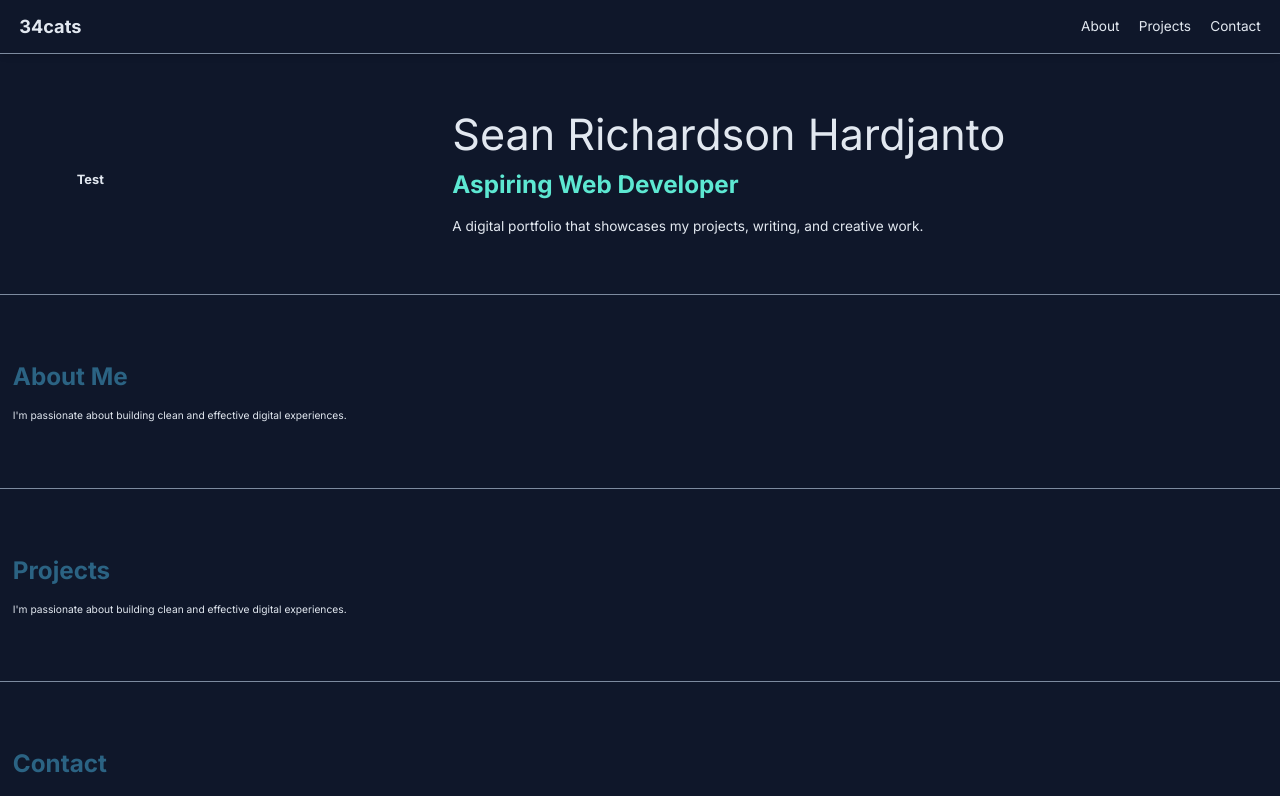
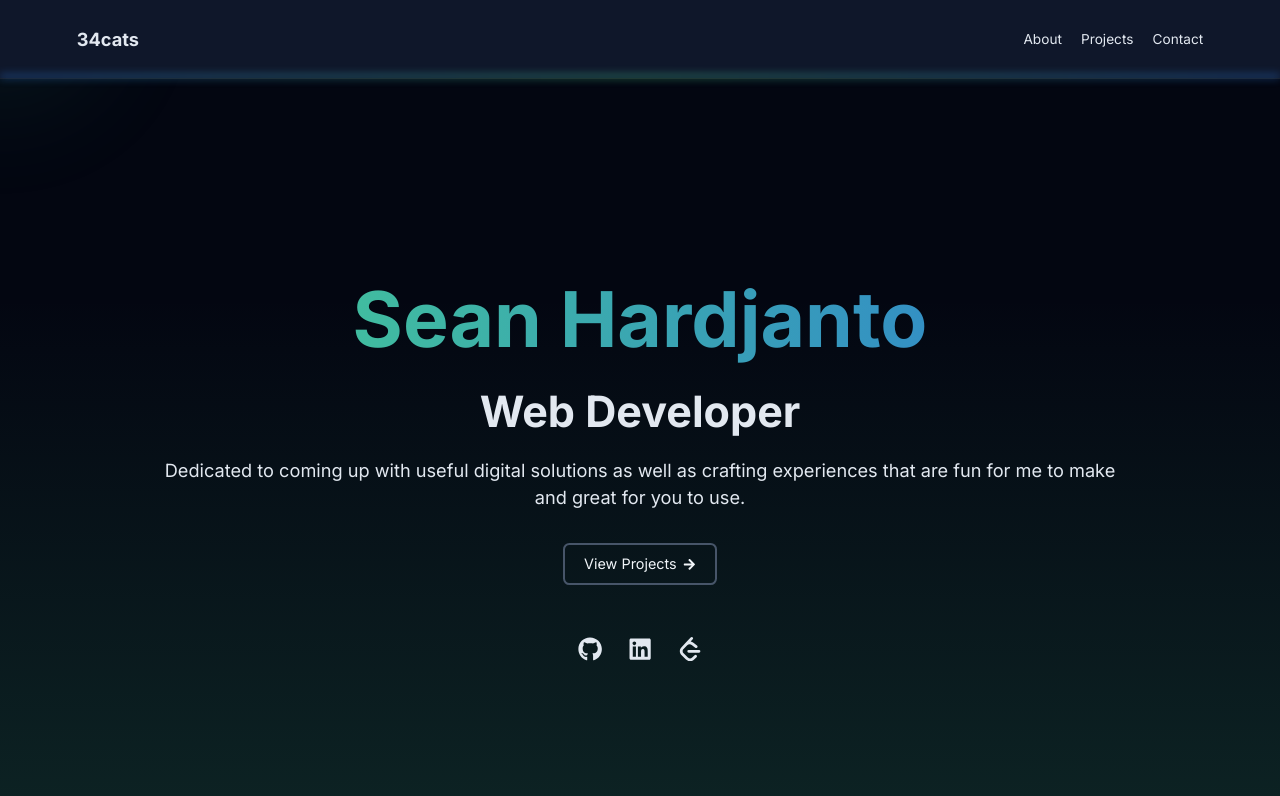
Before and after one commit to seanrh34/34cats, a React (Vite) app: page / in a window 1280 px wide. Shown: the top 796 px of the page. Built offline with nearby package versions, Linux system fonts and the light colour scheme.

Commit message:
Updated hero section

```diff
--- a/package.json
+++ b/package.json
@@ -13,6 +13,7 @@
     "@supabase/supabase-js": "^2.50.2",
     "react": "^19.1.0",
     "react-dom": "^19.1.0",
+    "react-icons": "^5.5.0",
     "react-router-dom": "^7.6.3"
   },
   "devDependencies": {
--- a/src/App.tsx
+++ b/src/App.tsx
@@ -1,13 +1,22 @@
 import { BrowserRouter as Router, Routes, Route } from 'react-router-dom'
+
+
+// Components
 import Navbar from './components/Navbar'
 import Footer from './components/Footer'
+import CursorAura from "./components/CursorAura";
+
+
+// Pages
 import Main from './pages/Main'
 import App1Page from './pages/App1Page'
 import App2Page from './pages/App2Page'
 
+
 function App() {
   return (
     <Router>
+      <CursorAura />
       <div className="min-h-screen bg-background text-text font-body">
         <Navbar />
         <main className="pt-20">
--- /dev/null
+++ b/src/components/CursorAura.tsx
@@ -0,0 +1,24 @@
+import { useEffect, useState } from "react";
+
+export default function CursorAura() {
+  const [position, setPosition] = useState({ x: 0, y: 0 });
+
+  useEffect(() => {
+    const move = (e: MouseEvent) => {
+      setPosition({ x: e.clientX, y: e.clientY });
+    };
+    window.addEventListener("mousemove", move);
+    return () => window.removeEventListener("mousemove", move);
+  }, []);
+
+  return (
+    <div
+      className="pointer-events-none fixed top-0 left-0 z-50 transition-transform duration-100 ease-out"
+      style={{
+        transform: `translate(${position.x - 100}px, ${position.y - 100}px)`,
+      }}
+    >
+      <div className="w-[200px] h-[200px] rounded-full bg-accent opacity-10 blur-3xl" />
+    </div>
+  );
+}
--- a/src/components/Navbar.tsx
+++ b/src/components/Navbar.tsx
@@ -1,6 +1,6 @@
 export default function Navbar() {
   return (
-    <nav className="fixed top-0 left-0 right-0 z-50 bg-background border-b border-secondary text-text px-6 py-4 shadow-md flex justify-between items-center">
+    <nav className="fixed top-0 left-0 right-0 z-50 bg-navbar border-b border-secondary text-text px-24 py-8 shadow-md flex justify-between items-center">
       <a href="#home" className="font-heading text-2xl font-bold text-text">
         34cats
       </a>
@@ -9,6 +9,7 @@ export default function Navbar() {
         <a href="#projects" className="hover:text-primary transition-colors">Projects</a>
         <a href="#contact" className="hover:text-primary transition-colors">Contact</a>
       </div>
+      <div className="absolute bottom-0 left-0 w-full h-1 bg-gradient-to-r from-primary via-accent to-primary blur-sm opacity-70 pointer-events-none" />
     </nav>
   )
 }
--- /dev/null
+++ b/src/components/Socials.tsx
@@ -0,0 +1,33 @@
+import { FaGithub, FaLinkedin } from 'react-icons/fa';
+import { SiLeetcode } from 'react-icons/si';
+
+export default function SocialLinks() {
+  return (
+    <div className="flex items-center gap-8 text-3xl text-text">
+      <a
+        href="https://github.com/seanrh34"
+        target="_blank"
+        rel="noopener noreferrer"
+        className="hover:text-primary transition-colors"
+      >
+        <FaGithub />
+      </a>
+      <a
+        href="https://www.linkedin.com/in/sean-hardjanto-0b8874139/"
+        target="_blank"
+        rel="noopener noreferrer"
+        className="hover:text-primary transition-colors"
+      >
+        <FaLinkedin />
+      </a>
+      <a
+        href="https://leetcode.com/seanrh34"
+        target="_blank"
+        rel="noopener noreferrer"
+        className="hover:text-primary transition-colors"
+      >
+        <SiLeetcode />
+      </a>
+    </div>
+  );
+}
--- a/src/sections/Hero.tsx
+++ b/src/sections/Hero.tsx
@@ -1,22 +1,37 @@
+import SocialLinks from "../components/Socials";
+import { FaArrowRight } from "react-icons/fa";
+
 export default function Home() {
   return (
     <section
       id="home"
-      className="flex flex-row pt-12 pb-12 px-24 items-center justify-center bg-background text-text font-body"
+      className="min-h-screen flex flex-col pt-12 pb-12 px-24 items-center justify-center text-text font-body relative fixed-background-glow"
     >
-      <div className="w-1/3">
-        <h1>Test</h1>
+      <div className="text-center">
+        <h1 className="text-3xl md:text-8xl leading-tight md:leading-snug mb-2 font-heading font-bold bg-gradient-to-r from-primary via-accent to-primary bg-[length:200%_200%] bg-clip-text       text-transparent animate-gradient-x">
+          Sean Hardjanto
+        </h1>
+        <h2 className="text-2xl md:text-5xl mb-2 font-heading font-bold text-text">
+          Web Developer
+        </h2>
+        <p className="text-md md:text-2xl font-normal text-text md:mt-4 mb-6 md:mx-24">
+          Dedicated to coming up with useful digital solutions as well as crafting experiences that are fun for me to make and great for you to use.
+        </p>
       </div>
-      <div className="w-2/3 text-left">
-        <h1 className="text-5xl font-normal text-text">
-          Sean Richardson Hardjanto
-        </h1>
-        <h2 className="text-3xl font-heading font-bold text-primary mb-4">
-          Aspiring Web Developer
-        </h2>
-        <p className="text-xl font-normal text-text mb-6">
-          A digital portfolio that showcases my projects, writing, and creative work.
-        </p>
+      <div className="flex flex-row md:flex-row gap-4 my-4">
+        <a
+          href="#projects"
+          className="inline-flex items-center justify-center gap-2 whitespace-nowrap ring-offset-background
+          focus-visible:outline-none focus-visible:ring-2 focus-visible:ring-ring focus-visible:ring-offset-2
+          [&_svg]:pointer-events-none [&_svg]:size-4 [&_svg]:shrink-0 h-11
+          bg-transparent hover:bg-transparent text-slate-100 hover:text-white font-medium rounded-lg text-lg px-6 py-6 text-center transition-transform hover:scale-105 border-2 border-slate-600 hover:border-slate-300"
+        >
+          View Projects
+          <FaArrowRight />
+        </a>
+      </div>
+      <div className="mt-12 flex items-center justify-center gap-6 text-3xl text-text">
+        <SocialLinks />
       </div>
     </section>
   );
--- a/src/styles/index.css
+++ b/src/styles/index.css
@@ -19,3 +19,44 @@
 html {
   scroll-behavior: smooth;
 }
+
+@keyframes pulse-ring {
+  0%, 100% {
+    border-color: #2a6fba; /* Tailwind primary */
+    box-shadow: 0 0 20px #2a6fba;
+  }
+  50% {
+    border-color: #3299cd; /* Tailwind accent */
+    box-shadow: 0 0 20px #3299cd;
+  }
+}
+
+.hero-ring {
+  animation: pulse-ring 3s ease-in-out infinite;
+}
+
+@keyframes pulseGradient {
+  0%, 100% {
+    background-image: linear-gradient(to bottom, theme('colors.primary') 0%, theme('colors.background') 100%);
+  }
+  50% {
+    background-image: linear-gradient(to bottom, theme('colors.accent') 0%, theme('colors.background') 100%);
+  }
+}
+
+.fixed-background-glow {
+  width: 100vw;
+  height: 100vh;
+  left: 0;
+  top: 0;
+  z-index: 2;
+  pointer-events: none;
+  overflow: hidden;
+  transition: background 0.5s ease-in-out;
+  background:
+    radial-gradient(
+      ellipse 980% 70% at 50% 99%,
+      rgba(var(--color-accent-rgb), 0.15) 5%,
+      rgba(0, 0, 0, 0) 100%
+    );
+}
--- a/tailwind.config.js
+++ b/tailwind.config.js
@@ -25,12 +25,45 @@ export default {
       },
       colors: {
         'text': '#e2e8f0',
-        'background': '#0f172a',
-        'primary': '#5de8d2',
-        'secondary': '#7d8b9f',
-        'accent': '#2b6383',
+        'background': '#030611',
+        'primary': '#2c77d8',
+        'secondary': '#181a20',
+        'accent': '#46ce91',
+        'navbar': '#0f172a',
+      },
+      animation: {
+        'gradient-x': 'gradientX 4s ease-in-out infinite',
+      },
+      keyframes: {
+        gradientX: {
+          '0%, 100%': {
+            backgroundPosition: '0% 50%',
+          },
+          '50%': {
+            backgroundPosition: '100% 50%',
+          },
+        },
       },
     },
   },
-  plugins: [],
+  plugins: [
+    function ({ addBase, theme }) {
+      function hexToRgb(hex) {
+        const [r, g, b] = hex.match(/\w\w/g).map(x => parseInt(x, 16));
+        return `${r}, ${g}, ${b}`;
+      }
+
+      const primary = theme('colors.primary');
+      const accent = theme('colors.accent');
+
+      addBase({
+        ':root': {
+          '--color-primary': primary,
+          '--color-primary-rgb': hexToRgb(primary),
+          '--color-accent': accent,
+          '--color-accent-rgb': hexToRgb(accent),
+        },
+      });
+    }
+  ],
 }
```
Also changed, not shown: 1 other file (tests, documents, lock files or other folders).
